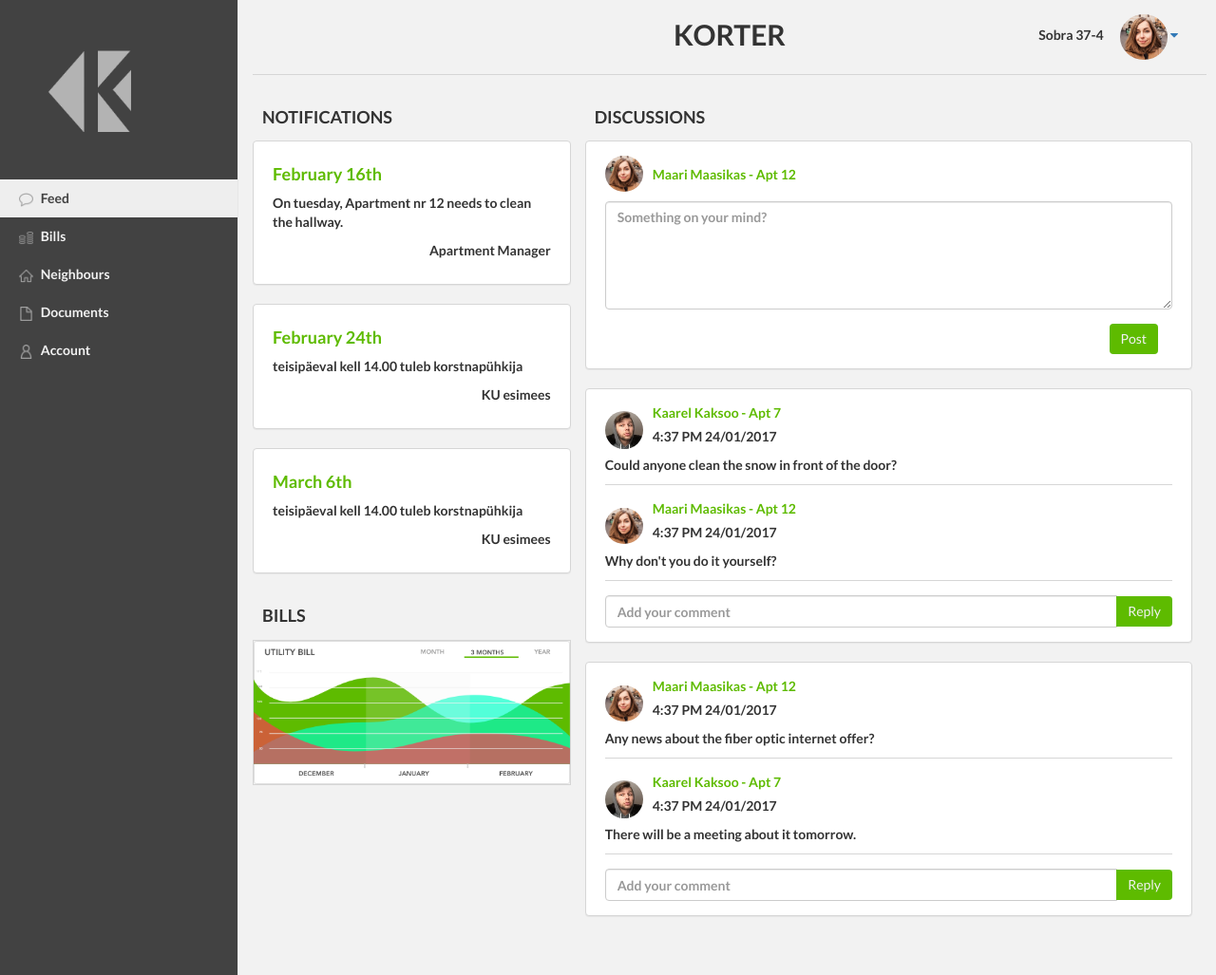
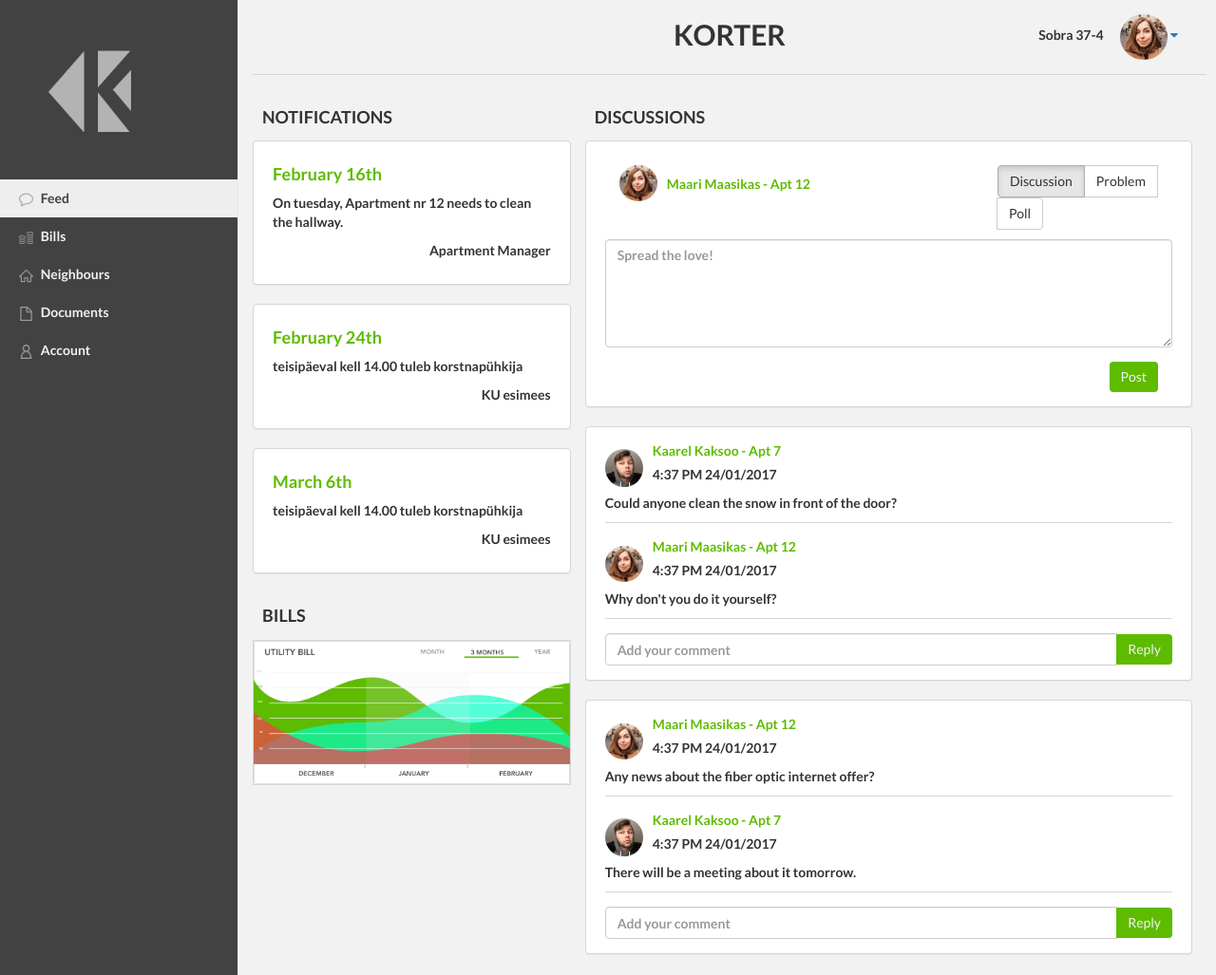
Before and after one commit to gkgranada/korter-bootcamp, a Django app: page /app/feed/ in a window 1280 px wide. Shown: the whole page at 95% size. Run offline with Django 3.2, Linux system fonts and the light colour scheme; some libraries are stand-ins or nearby versions.

Commit message:
Add feed options

```diff
--- a/apps/korter/templates/korter/feedEntry.html
+++ b/apps/korter/templates/korter/feedEntry.html
@@ -3,6 +3,7 @@
   <div class="panel-body">
     <div class="row">
       <div class="feed-panel-heading">
+        <div class="col-md-8">
           <div class="media">
             <div class="media-left media-middle">
               <!--div class="img-cropper"-->
@@ -14,10 +15,28 @@
             </div>
           </div>
         </div>
+        <div class="col-md-4">
+          <div id="discussionOptions" class="text-right">
+            <div class="btn-group" data-toggle="buttons">
+              <label class="btn btn-default active">
+                <input type="radio" name="options" id="option1" autocomplete="off" checked> Discussion
+              </label>
+              <label class="btn btn-default">
+                <input type="radio" name="options" id="option2" autocomplete="off"> Problem
+              </label>
+              <label class="btn btn-default">
+                <input type="radio" name="options" id="option3" autocomplete="off"> Poll
+              </label>
+            </div>
+          </div>
+        </div>
+      </div>
     </div>
     <div class="row">
+      <div class="panel-content">
         <div class="form-group">
-          <textarea class="form-control" rows="5" id="feedEntryForm" placeholder="Something on your mind?"></textarea>
+          <textarea class="form-control" rows="5" id="feedEntryForm" placeholder="Spread the love!"></textarea>
+        </div>
       </div>
     </div>
     <div class="row">
--- a/assets/css/korter/base.css
+++ b/assets/css/korter/base.css
@@ -137,6 +137,7 @@ body {
   padding-right: 20;
 }
 .feed-panel-heading {
+  padding-top: 10;
   padding-bottom: 10;
 }
 .feed-panel h4 {
@@ -220,3 +221,7 @@ body {
   vertical-align: middle;
   box-shadow: none;
 }
+
+.panel-content {
+  padding-top: 10;
+}
```
Also changed, not shown: apps/korter/templates/korter/documents.html (+4 -4 lines). Lines whose indentation alone changed are shown as unchanged.
